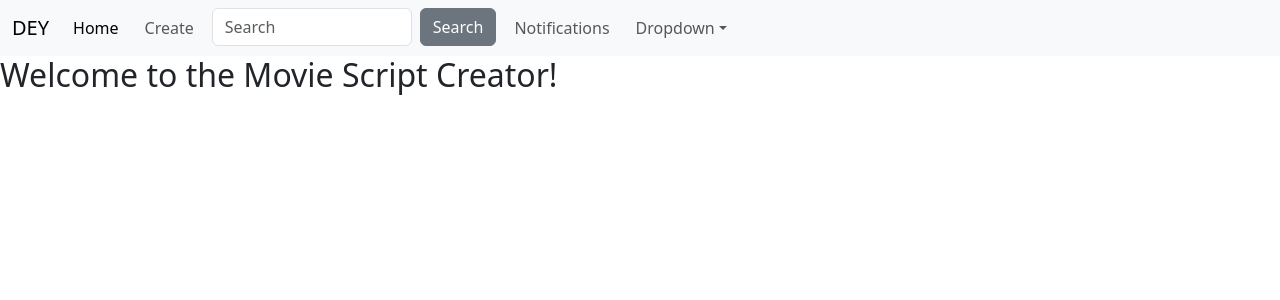
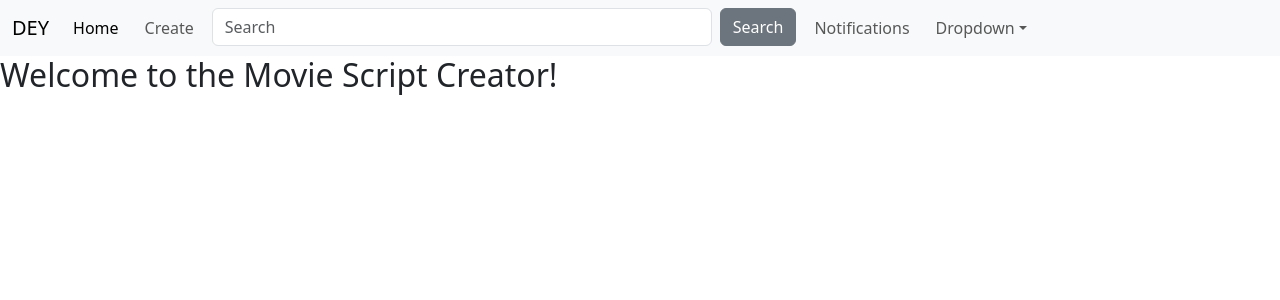
Before and after one commit to ProjetFilRougeCeppic2023/Project-Repo, a Symfony app: template DEY/templates/home/index.html.twig in a window 1280 px wide. Shown: the top 300 px of the page. Run offline with Twig, Linux system fonts and the light colour scheme; the template is opened without the code that fills it, so the values that code supplies are empty; some libraries are stand-ins or nearby versions.

Commit message:
modifying the search bar

```diff
--- a/DEY/public/css/style.css
+++ b/DEY/public/css/style.css
@@ -8,3 +8,7 @@
 li {
     margin-right: 10px;
 }
+#searchbar{
+    display: flex;
+    justify-content: space-around;
+}
--- a/DEY/templates/navbar/logged_in_navbar.html.twig
+++ b/DEY/templates/navbar/logged_in_navbar.html.twig
@@ -7,7 +7,7 @@
             <span class="navbar-toggler-icon"></span>
         </button>
         <div class="collapse navbar-collapse" id="navbarColor03">
-            <ul class="navbar-nav">
+            <ul id="searchbar" class="navbar-nav">
                 <li class="nav-item">
                     <a class="nav-link active" href="#">Home
                         <span class="visually-hidden">(current)</span>
@@ -18,11 +18,11 @@
                 </li>
                 <li class="nav-item">
                     <form class="d-flex">
-                        <input class="form-control me-2" type="search" placeholder="Search" style="width: 200px;"> <!-- Set the width as needed -->
+                        <input class="form-control me-2" type="search" placeholder="Search" style="width: 500px;"> <!-- Set the width as needed -->
                         <button class="btn btn-secondary" type="submit">Search</button>
                     </form>
                 </li>
-                <li class="nav-item ms-auto"> <!-- Use ms-auto to push items to the right -->
+                <li class="nav-item"> <!-- Use ms-auto to push items to the right -->
                     <a class="nav-link" href="#">Notifications</a>
                 </li>
                 <li class="nav-item dropdown">
```
